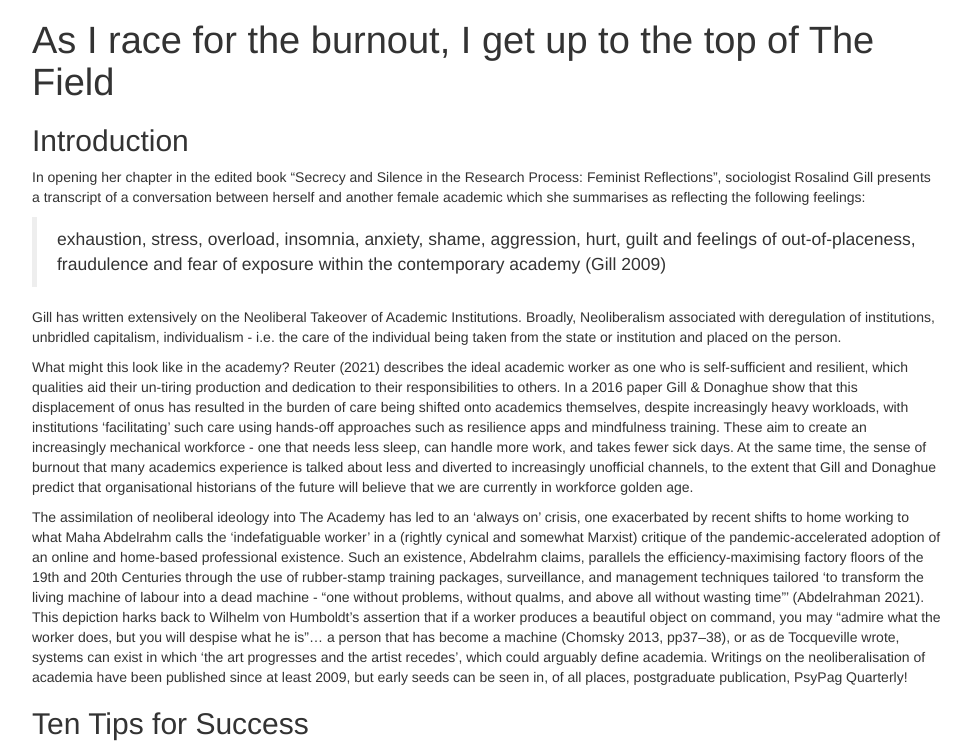
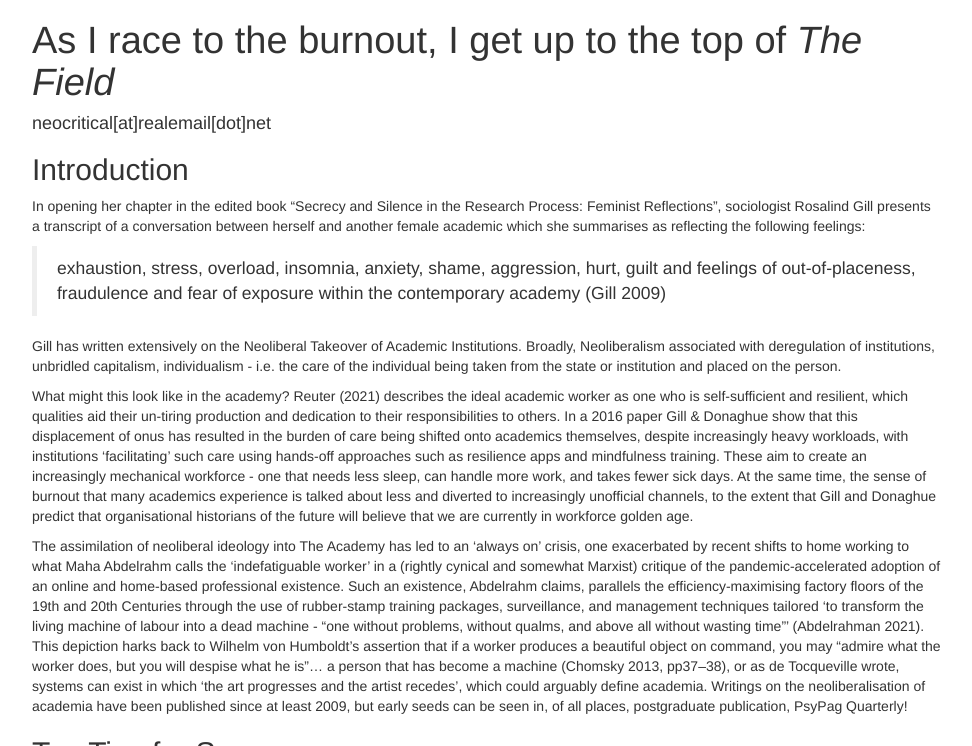
Before and after one commit to neocritical/ten-tips, a plain HTML site: page index.htm in a window 1280 px wide. Shown: the top 746 px of the page, without its empty margins (153-1125 px from the left). Drawn offline with nearby package versions, Linux system fonts and the light colour scheme; some packages are replaced by stand-ins of ours.

Commit message:
Add files via upload

```diff
--- a/index.htm
+++ b/index.htm
@@ -9,9 +9,10 @@
 <meta http-equiv="X-UA-Compatible" content="IE=EDGE" />
 
 
+<meta name="author" content="neocritical[at]realemail[dot]net" />
 
 
-<title>As I race for the burnout, I get up to the top of The Field</title>
+<title>As I race to the burnout, I get up to the top of The Field</title>
 
 <script>// Pandoc 2.9 adds attributes on both header and div. We remove the former (to
 // be compatible with the behavior of Pandoc < 2.8).
@@ -383,7 +384,8 @@ summary {
 
 
 
-<h1 class="title toc-ignore">As I race for the burnout, I get up to the top of The Field</h1>
+<h1 class="title toc-ignore">As I race to the burnout, I get up to the top of <em>The Field</em></h1>
+<h4 class="author">neocritical[at]realemail[dot]net</h4>
 
 </div>
 
```
